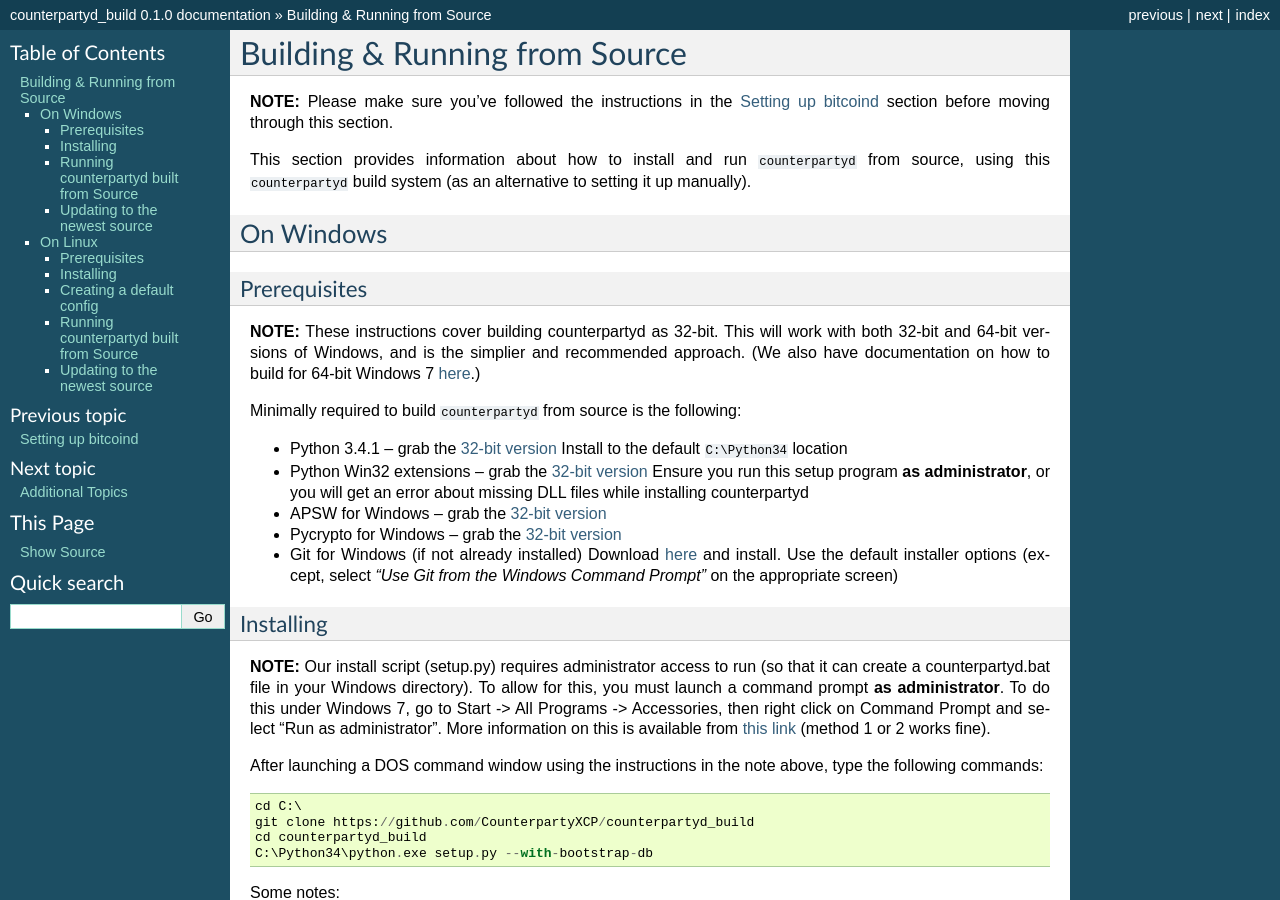
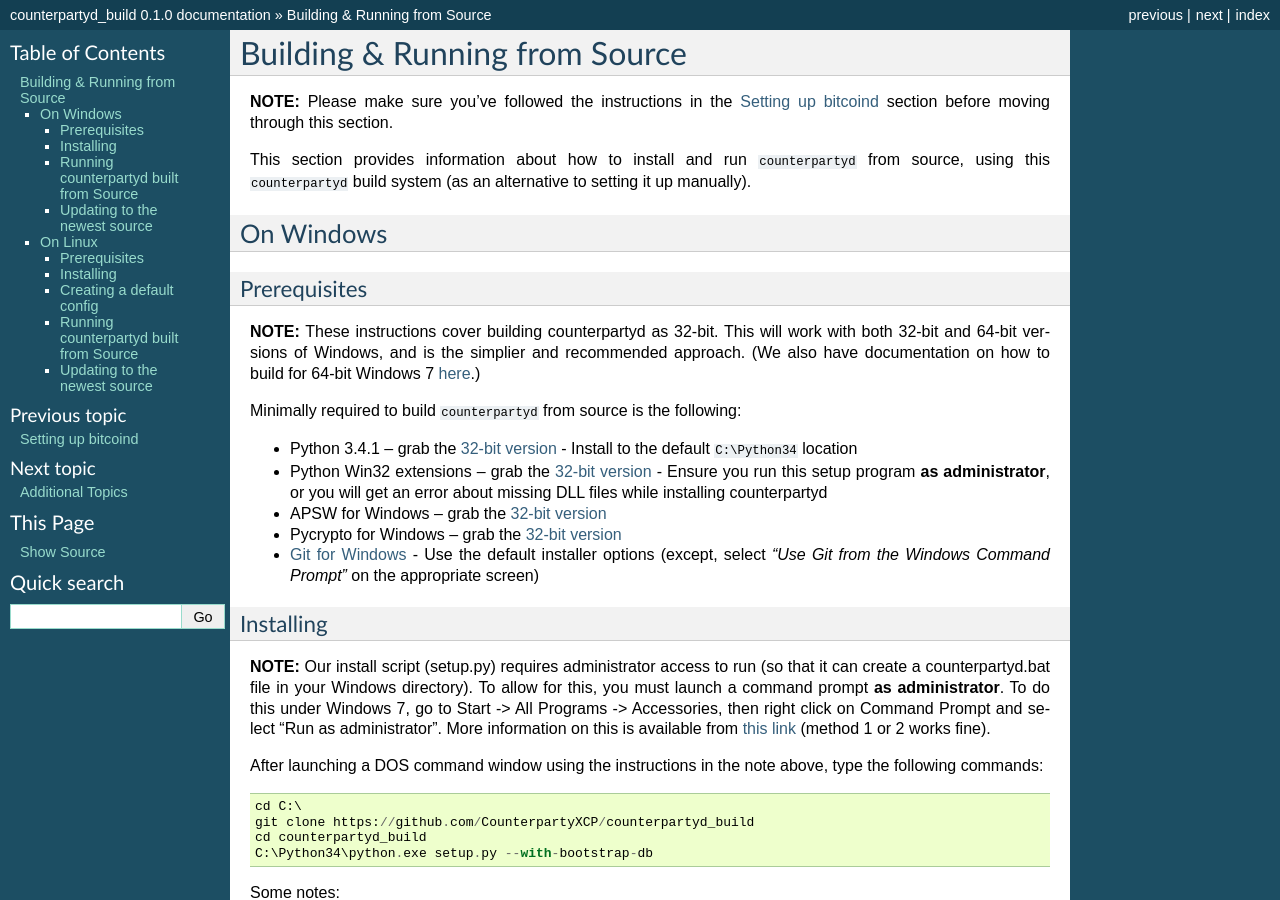
Before and after one commit to CounterpartyXCP/federatednode, a Sphinx documentation site: the page built from docs/BuildingFromSource.rst, in a window 1280 px wide and 900 px high. Built offline with Sphinx 7.4.7, drawn with Linux system fonts in a browser that asks for light colours.

Commit message:
Update BuildingFromSource.rst

```diff
--- a/docs/BuildingFromSource.rst
+++ b/docs/BuildingFromSource.rst
@@ -22,14 +22,13 @@
 Minimally required to build ``counterpartyd`` from source is the following:
 
 - Python 3.4.1 -- grab the `32-bit version <http://www.python.org/ftp/python/3.4.1/python-3.4.1.msi>`__
-  Install to the default ``C:\Python34`` location
+  - Install to the default ``C:\Python34`` location
 - Python Win32 extensions -- grab the `32-bit version <http://sourceforge.net/projects/pywin32/files/pywin32/Build%20219/pywin32-219.win32-py3.4.exe/download>`__
-  Ensure you run this setup program **as administrator**, or you will get an error about missing DLL files while installing counterpartyd
+  - Ensure you run this setup program **as administrator**, or you will get an error about missing DLL files while installing counterpartyd
 - APSW for Windows -- grab the `32-bit version <https://github.com/rogerbinns/apsw/releases/download/3.8.5-r1/apsw-3.8.5-r1.win32-py3.4.exe>`__
 - Pycrypto for Windows -- grab the `32-bit version <https://s3.amazonaws.com/counterparty-bootstrap/pycrypto-2.6.1.win32-py3.4.exe>`__
-- Git for Windows (if not already installed)
-  Download `here <http://git-scm.com/download/win>`__ and install. Use the default installer
-  options (except, select *"Use Git from the Windows Command Prompt"* on the appropriate screen)
+- `Git for Windows <http://git-scm.com/download/win>`__
+  - Use the default installer options (except, select *"Use Git from the Windows Command Prompt"* on the appropriate screen)
 
 Installing
 ^^^^^^^^^^^^^^^^^^^^^^
```
